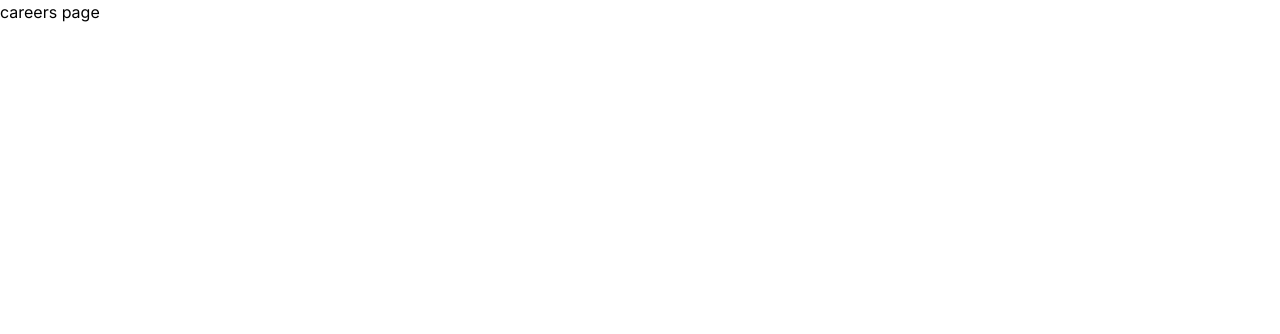
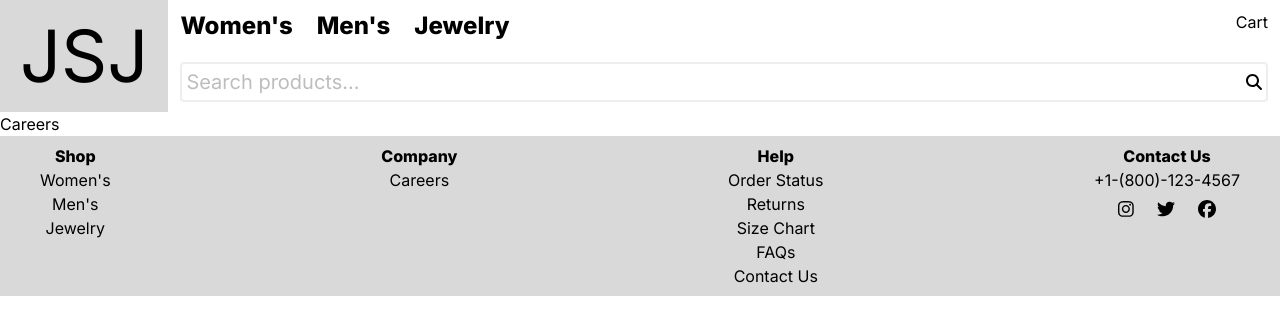
Before and after one commit to Jwensloff/JSJStorefront, a Next.js app: page /careers in a window 1280 px wide. Shown: the top 334 px of the page. Built offline with nearby package versions, Linux system fonts and the light colour scheme.

Commit message:
Add skeleton for Careers landing page

```diff
--- a/src/app/careers/page.tsx
+++ b/src/app/careers/page.tsx
@@ -1,3 +1,14 @@
-export default function page() {
-  return <div>careers page</div>;
+import CareersPreview from '@/src/components/Careers/Careers'
+import Footer from '@/src/components/Footer/Footer'
+import Header from '@/src/components/Header/Header'
+
+export default function Careers() {
+  return (
+    <div>
+      <Header />
+      {/* Need a hero section for careers */}
+      <CareersPreview />
+      <Footer />
+    </div>
+  )
 }
--- /dev/null
+++ b/src/components/Careers/Careers.tsx
@@ -0,0 +1,6 @@
+export default function CareersPreview() {
+  return (
+    <div> Careers
+    </div>
+  )
+}
--- a/src/components/Landing/Landing.tsx
+++ b/src/components/Landing/Landing.tsx
@@ -95,9 +95,9 @@ export const Landing: React.FC<LandingProps> = ({ products }) => {
         <div className="mt-20 mb-20 ml-5 mr-5 flex flex-col md:flex-row  justify-evenly items-center gap-10 md:gap-60">
           <Link
             href={`/top-rated`}
-            className="text-2xl xs:text-4xl  z-10 text-black transform hover:scale-110 "
+            className="text-2xl xs:text-4xl  z-10 text-black hover:underline "
           >
-            Shop Top Rated
+            Shop Top Rated {"->"}
           </Link>
           {highestRatedProduct && createProductCard(highestRatedProduct)}
         </div>
@@ -105,17 +105,17 @@ export const Landing: React.FC<LandingProps> = ({ products }) => {
           {productUnder100 && createProductCard(productUnder100)}
           <Link
             href={`/sale`}
-            className="text-2xl xs:text-4xl text-black z-10 transform hover:scale-110"
+            className="text-2xl xs:text-4xl text-black z-10 hover:underline"
           >
-            Shop Sale Items
+            {"<-"} Shop Sale Items
           </Link>
         </div>
         <div className="mt-20 mb-20 ml-5 mr-5 flex flex-col md:flex-row justify-evenly items-center gap-10 md:gap-60">
           <Link
             href={`/gold`}
-            className="text-2xl xs:text-4xl z-10 text-black transform hover:scale-110"
+            className="text-2xl xs:text-4xl z-10 text-black hover:underline"
           >
-            Shop Gold
+            Shop Gold {"->"}
           </Link>
           {productWithGold && createProductCard(productWithGold)}
         </div>
```
